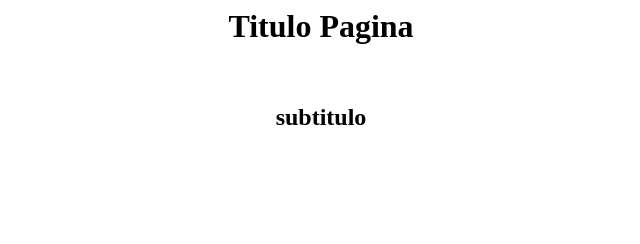
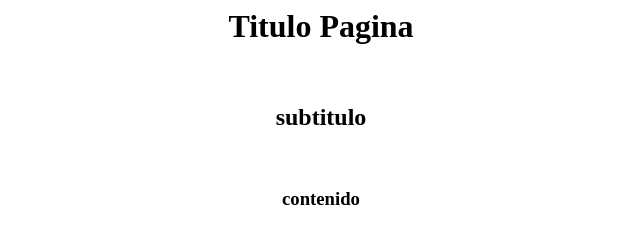
Before and after one commit to Deynar1/ejemplogit, a plain HTML site: page index.html in a window 1280 px wide. Shown: the whole page, without its empty margins (319-959 px from the left). Drawn offline with Linux system fonts and the light colour scheme.

Commit message:
Se adiciono contenido

```diff
--- a/index.html
+++ b/index.html
@@ -8,6 +8,8 @@
 		<h1>Titulo Pagina</h1>
 		</br>
 		<h2>subtitulo</h2>
+		</br>
+		<h3>contenido</h3>
 	</center>
 </body>
 </html>
```
